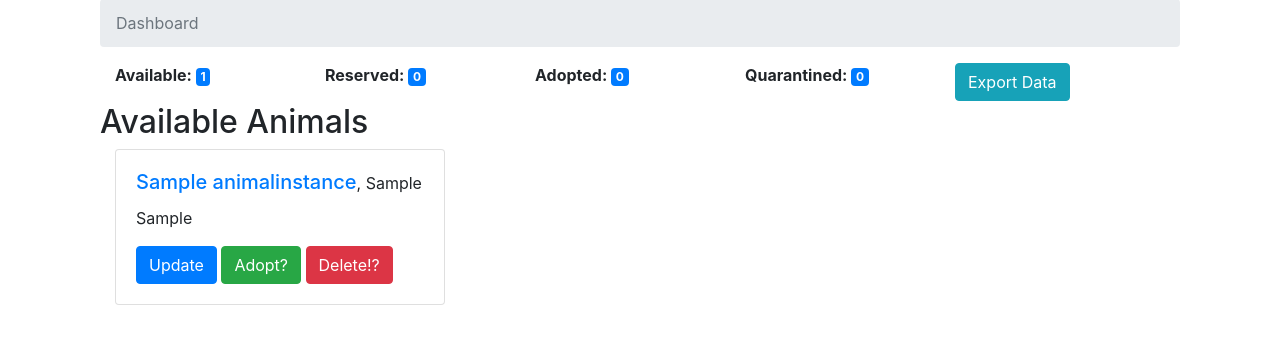
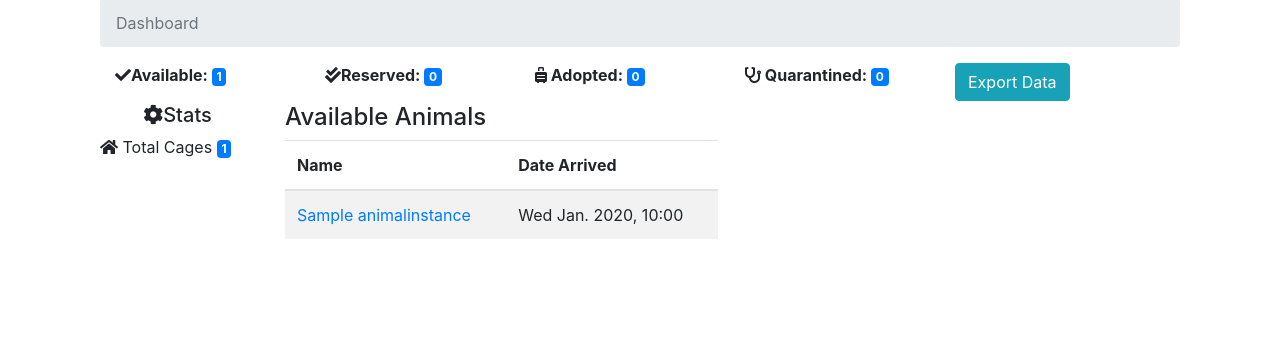
Before and after one commit to import-tao/shelter-record-manager, a Django app: page /app/ in a window 1280 px wide. Shown: the part 83-430 px from the top of the page. Run offline with Django 3.2, Linux system fonts and the light colour scheme; a user stored in the database is signed in; tables that the repository leaves empty hold one stand-in row (values such as "Sample post"); some libraries are stand-ins or nearby versions.

Commit message:
Changed dashboard to tables of 4 for each status

```diff
--- a/catalog/templates/catalog/homepage.html
+++ b/catalog/templates/catalog/homepage.html
@@ -1,4 +1,9 @@
-{% extends 'catalog/base.html' %} {% block content %}
+{% extends 'catalog/base.html' %}
+{% block title %}
+<link rel="stylesheet" href="https://use.fontawesome.com/releases/v5.3.1/css/all.css" integrity="sha384-mzrmE5qonljUremFsqc01SB46JvROS7bZs3IO2EmfFsd15uHvIt+Y8vEf7N7fWAU"
+  crossorigin="anonymous">
+{% endblock %}
+{% block content %}
 <div class="container">
   <nav aria-label="breadcrumb">
     <ol class="breadcrumb">
@@ -10,16 +15,16 @@
     <div class="col-sm">
       <p>
 
-        <strong>Available: </strong><span class="badge badge-primary">{{ count_available }}</span></p>
+        <strong><i class="fas fa-check"></i>Available: </strong><span class="badge badge-primary">{{ count_available }}</span></p>
     </div>
     <div class="col-sm">
-      <p><strong>Reserved: </strong><span class="badge badge-primary">{{ count_reserved }}</span></p>
+      <p><strong><i class="fas fa-check-double"></i>Reserved: </strong><span class="badge badge-primary">{{ count_reserved }}</span></p>
     </div>
     <div class="col-sm">
-      <p><strong>Adopted: </strong><span class="badge badge-primary">{{ count_adopted }}</span></p>
+      <p><strong><i class="fas fa-suitcase-rolling"></i> Adopted: </strong><span class="badge badge-primary">{{ count_adopted }}</span></p>
     </div>
     <div class="col-sm">
-      <p><strong>Quarantined: </strong><span class="badge badge-primary">{{ count_quarantine }}</span></p>
+      <p><strong><i class="fas fa-stethoscope"></i> Quarantined: </strong><span class="badge badge-primary">{{ count_quarantine }}</span></p>
     </div>
     <div class="col-sm">
       <button type="button" class="btn btn-info" data-toggle="modal" data-target="#exampleModal">
@@ -53,80 +58,112 @@
       </div>
     </div>
   </div>
-  {% if animal_instances_available %}
-  <h2>Available Animals</h2>
-  <div class="container ">
-    <div class="row">
-      {% for animal in animal_instances_available %}
-
-      <div class="col-md-4 col-sm-4">
-        <div class="card">
-          <div class="card-body">
-            <h5 class="card-title"> <a href="{{ animal.get_absolute_url }}">{{ animal.name }}</a><small>, {{ animal.animal_species}}</small></h5>
-            <p class="card-text">{{ animal.breed|truncatechars:30 }}</p>
-            <a class="btn btn-primary" href="{{animal.get_update_url }}">Update</a>
 
 
-            <a class="btn btn-success" href="{{ animal.get_adopt_url }}">Adopt?</a>
+  <div class="row">
+    <div class="col-md-2 ">
+      <h5 class="text-center"><i class="fas fa-cog"></i>Stats</h5>
+      <i class="fas fa-home"></i> Total Cages <span class="badge badge-primary">  {{ cage_objects.count }}</span>
+    </div>
+    <div class="col-md-10">
+      <div class="row">
+        <div class="col-md-6">
+          {% if animal_instances_available %}
+          <h4 class="text-left">Available Animals</h4>
+          <table class="table table-striped table-hover">
+            <thead>
+              <tr>
+                <th scope="col">Name</th>
+                <th scope="col">Date Arrived</th>
+              </tr>
+            </thead>
+            <tbody>
+              {% for animal in animal_instances_available|slice:":5" %}
+              <tr>
+                <td><a href="{{ animal.get_absolute_url }}">{{ animal.name }}</a></td>
+                <td>{{ animal.arrival_date }}</td>
+              </tr>
+              {% endfor %}
+            </tbody>
+          </table>
+          {% else %}
+          <p>There are no animals available. Click <a href="{% url 'animal_create' %}">here</a> to add one!</p>
+          <a href="{% url 'animal_create' %}">Create an animal</a>
+          {% endif %}
+        </div>
+        <div class="col-md-6">
+          {% if animal_instances_reserved %}
+          <h4 class="text-left">Reserved Animals</h4>
+          <table class="table table-striped table-hover">
+            <thead>
+              <tr>
+                <th scope="col">Name</th>
+                <th scope="col">Date Arrived</th>
+              </tr>
+            </thead>
+            <tbody>
+              {% for animal in animal_instances_reserved|slice:":5" %}
+              <tr>
+                <td><a href="{{ animal.get_absolute_url }}">{{ animal.name }}</a></td>
+                <td>{{ animal.arrival_date }}</td>
+              </tr>
+              {% endfor %}
+            </tbody>
+          </table>
 
+          {% endif %}
+        </div>
+      </div>
 
-            <a class="btn btn-danger" href="{{ animal.get_delete_url }}">Delete!?</a>
+      <div class="row">
+        <div class="col-md-6">
+          {% if animal_instances_quarantine %}
+          <h4 class="text-left">Quarantined Animals</h4>
+          <table class="table table-striped table-hover">
+            <thead>
+              <tr>
+                <th scope="col">Name</th>
+                <th scope="col">Date Arrived</th>
+              </tr>
+            </thead>
+            <tbody>
+              {% for animal in animal_instances_quarantine|slice:":5" %}
+              <tr>
+                <td><a href="{{ animal.get_absolute_url }}">{{ animal.name }}</a></td>
+                <td>{{ animal.arrival_date }}</td>
+              </tr>
+              {% endfor %}
+            </tbody>
+          </table>
+          {% endif %}
+        </div>
+        <div class="col-md-6">
+            {% if animal_instances_adopted %}
+            <h4 class="text-left">Adopted Animals</h4>
+            <table class="table table-striped table-hover">
+              <thead>
+                <tr>
+                  <th scope="col">Name</th>
+                  <th scope="col">Date Left</th>
+                </tr>
+              </thead>
+              <tbody>
+                {% for animal in animal_instances_adopted|slice:":5" %}
+                <tr>
+                  <td><a href="{{ animal.get_absolute_url }}">{{ animal.name }}</a></td>
+                  <td>{{ animal.leaving_date }}</td>
+                </tr>
+                {% endfor %}
+              </tbody>
+            </table>
+            {% endif %}
           </div>
       </div>
     </div>
-      {% endfor %}
-    </div>
-  </div>
-
-  {% else %}
-  <p>There are no animals available. Click <a href="{% url 'animal_create' %}">here</a> to add one!</p>
-
-  <a href="{% url 'animal_create' %}">Create an animal</a>
-  {% endif %} {% if animal_instances_reserved %}
-  <h2>Reserved Animals</h2>
-  <div class="row">
-    {% for animal in animal_instances_reserved %}
-
-    <div class="col-md-4 col-sm-4">
-      <div class="card">
-        <div class="card-body">
-          <h5 class="card-title"> <a href="{{ animal.get_absolute_url }}">{{ animal.name }}</a><small>, {{ animal.animal_species}}</small></h5>
-          <p class="card-text">{{ animal.breed|truncatechars:30 }}</p>
-          <a class="btn btn-primary" href="{{animal.get_update_url }}">Update</a>
 
 
-          <a class="btn btn-success" href="{{ animal.get_adopt_url }}">Adopt?</a>
 
 
-          <a class="btn btn-danger" href="{{ animal.get_delete_url }}">Delete!?</a>
-        </div>
-      </div>
-    </div>
-    {% endfor %}
-  </div>
-  {% endif %} {% if animal_instances_quarantine %}
-  <h2>Quarantined Animals</h2>
-  <div class="row">
-    {% for animal in animal_instances_quarantine %}
-
-    <div class="col-md-4 col-sm-4">
-      <div class="card">
-        <div class="card-body">
-          <h5 class="card-title"> <a href="{{ animal.get_absolute_url }}">{{ animal.name }}</a><small>, {{ animal.animal_species}}</small></h5>
-          <p class="card-text">{{ animal.breed|truncatechars:30 }}</p>
-          <a class="btn btn-primary" href="{{animal.get_update_url }}">Update</a>
-
-
-          <a class="btn btn-success" href="{{ animal.get_adopt_url }}">Adopt?</a>
-
-
-          <a class="btn btn-danger" href="{{ animal.get_delete_url }}">Delete!?</a>
-        </div>
-      </div>
-    </div>
-    {% endfor %}
-  </div>
-  {% endif %}
 
 
 
--- a/catalog/views.py
+++ b/catalog/views.py
@@ -1,18 +1,19 @@
+from datetime import datetime
+
+from django.contrib.auth.decorators import login_required
+from django.contrib.auth.mixins import LoginRequiredMixin
+from django.db.models import Count, Q
+from django.http import HttpResponseRedirect, HttpResponse
 from django.shortcuts import render, render_to_response, reverse, get_object_or_404
-from django.http import HttpResponseRedirect, HttpResponse
-from .models import AnimalInstance, Building, Allergies, Medication
 from django.urls import reverse_lazy, resolve
 from django.views.generic import CreateView, UpdateView, DeleteView, DetailView
-from datetime import datetime
-from django.db.models import Count, Q
 
 from . import forms
 from .resources import AnimalInstanceResource
+from .models import AnimalInstance, Building, Allergies, Medication
 
 # Login imports - login required is for function based views
 # Mixin is for class based views and is passed as an argument
-from django.contrib.auth.decorators import login_required
-from django.contrib.auth.mixins import LoginRequiredMixin
 
 # Create your views here.
 '''
@@ -32,14 +33,16 @@ To do:
 
 @login_required
 def homepage_view(request):
-    animal_instances_available= AnimalInstance.objects.filter(status__exact='a').order_by("name")
+    animal_instances_available= AnimalInstance.objects.filter(status__exact='a').order_by("-arrival_date")
     count_available = animal_instances_available.count()
-    animal_instances_reserved = AnimalInstance.objects.filter(status__exact='r').order_by("name")
+    animal_instances_reserved = AnimalInstance.objects.filter(status__exact='r').order_by("-arrival_date")
     count_reserved = animal_instances_reserved.count()
-    animal_instances_quarantine = AnimalInstance.objects.filter(status__exact='q').order_by("name")
+    animal_instances_quarantine = AnimalInstance.objects.filter(status__exact='q').order_by("-arrival_date")
     count_quarantine = animal_instances_quarantine.count()
-    animal_instances_adopted = AnimalInstance.objects.filter(status__exact='d').order_by("name")
+    animal_instances_adopted = AnimalInstance.objects.filter(status__exact='d').order_by("-arrival_date")
     count_adopted = animal_instances_adopted.count()
+    cage_objects = Building.objects.all()
+
     context_dict = {
         'animal_instances_available': animal_instances_available,
         'count_available':count_available,
@@ -48,6 +51,8 @@ def homepage_view(request):
         'animal_instances_quarantine': animal_instances_quarantine,
         'count_quarantine': count_quarantine,
         'count_adopted':count_adopted,
+        'animal_instances_adopted':animal_instances_adopted,
+        'cage_objects': cage_objects,
     }
     return render(request, 'catalog/homepage.html', context= context_dict)
 
@@ -132,6 +137,7 @@ class AnimalInstanceUpdateView(LoginRequiredMixin, UpdateView):
             'portion_size',
             'daily_portions',
             'allergies',
+            'picture',
         ]
     template_name = 'catalog/animal_instance_update.html'
 
```
Lines whose indentation alone changed are shown as unchanged.
